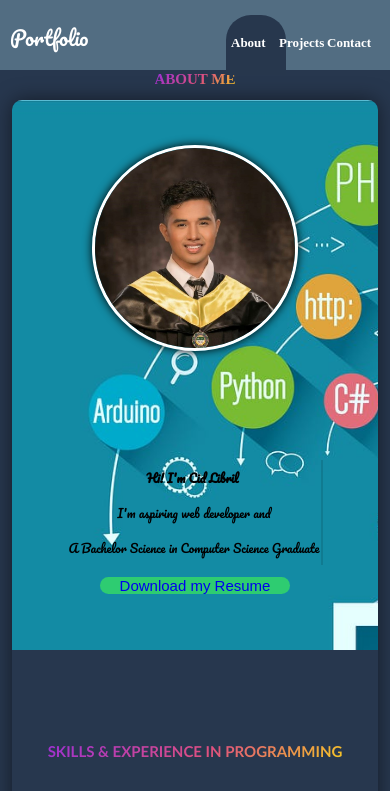
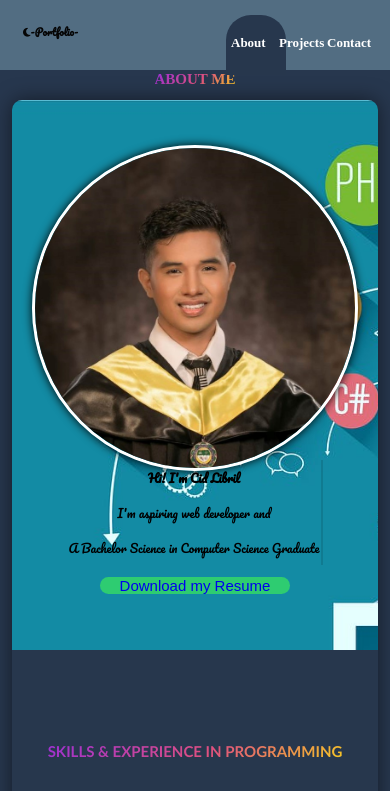
Before and after one commit to SidLD/Portfolio, a React (Create React App) app: page / in a window 390 px wide. Shown: the top 791 px of the page. Built offline with nearby package versions, Linux system fonts and the light colour scheme.

Commit message:
Add Theme Contet

```diff
--- a/src/App.css
+++ b/src/App.css
@@ -13,7 +13,6 @@ body{
   height: 100vh;
   color: red;
 }
-
 .root-layout header{
   background-color: #526D82;
   display: flex;
@@ -21,14 +20,7 @@ body{
   justify-content: space-between;
   padding: 20x auto;
   height: 70px;
-}
-.logo > a{
-  text-decoration: none;
-  font-size: 30px;
-  color: #fff;
-  padding: 10px 10px;
-  float: left;
-
+  /* position: sticky; */
 }
 nav{
   float: right;
@@ -60,6 +52,14 @@ nav{
   box-shadow: 0 -25px 0 0 #001f3f; /* This is where the magic happens!
 }
 */
+.logo{
+  display: flex;
+  flex-direction: column;
+  align-items: center;
+  text-align: center;
+  padding: 13px;
+  cursor: pointer;
+}
 .link{
   text-decoration: none;
   color: #fff;
@@ -123,7 +123,7 @@ nav{
   clip-path: polygon(0% 15%, 15% 15%, 15% 0%, 85% 0%, 85% 15%, 100% 15%, 100% 85%, 85% 85%, 85% 100%, 15% 100%, 15% 85%, 0% 85%)  ;
 }
 
-.profile-img img{
+/* .profile-img img{
   z-index: 1;
   width: 320px;
   height: 320px;
@@ -133,10 +133,8 @@ nav{
   margin-top: -75px;
   margin-bottom: 50px;
   transition-duration: 0.5s;
-  /* clip-path: polygon(2% 17%, 19% 84%, 50% 67%, 72% 85%, 99% 17%); */
   box-shadow: 0 0 10px 0 black;
-
-}
+} */
 .profile-img img:hover{
   transform: scale(1.1);
 }
@@ -185,7 +183,6 @@ nav{
   padding: 3rem 1rem;
   cursor: pointer;
   word-wrap: break-word;
-  border: 1px solid white;
   height: 230px;
   transition-duration: 0.5s;
 }
@@ -376,8 +373,9 @@ nav{
   color: black;
 }
 .logo-text{
+  text-decoration: none;
   font-family: 'Pacifico', cursive;
-  font-size: 30px  ;
+  font-size: 25px;
 }
 
 .typed {
@@ -457,6 +455,68 @@ nav{
   background-size: cover;
 }
 
+.switch {
+  position: relative;
+  display: inline-block;
+  width: 60px;
+  height: 10px;
+  /* left: 20px; */
+}
+
+/* Hide default HTML checkbox */
+.switch input {
+  opacity: 0;
+  width: 0;
+  height: 0;
+}
+
+/* The slider */
+.slider {
+  position: absolute;
+  cursor: pointer;
+  top: 0;
+  left: 0;
+  right: 0;
+  bottom: 0;
+  background-color: #ccc;
+  -webkit-transition: .4s;
+  transition: .4s;
+}
+
+.slider:before {
+  position: absolute;
+  content: "";
+  height: 8px;
+  width: 8px;
+  left: 13px;
+  bottom: 1px;
+  background-color: white;
+  -webkit-transition: .4s;
+  transition: .4s;
+}
+
+input:checked + .slider {
+  background-color: #2196F3;
+}
+
+input:focus + .slider {
+  box-shadow: 0 0 1px #2196F3;
+}
+
+input:checked + .slider:before {
+  -webkit-transform: translateX(26px);
+  -ms-transform: translateX(26px);
+  transform: translateX(26px);
+}
+
+/* Rounded sliders */
+.slider.round {
+  border-radius: 34px;
+}
+
+.slider.round:before {
+  border-radius: 50%;
+}
  @media screen and (max-width:1170px){
   .card{
     height: 110%;
@@ -471,7 +531,6 @@ nav{
     top: 60%;
   }
 }
-
 @media screen and (max-width:993px){
   .landing-page{
     padding: 0px;
@@ -559,11 +618,15 @@ nav{
     height: 5750px;
   }
 }
-
 @media screen and (max-width:576px){
   .ant-form{
     height: 450px;
     padding: 30px 20px;
+  }
+}
+@media screen and (max-width:490px) {
+  .project-box{
+    height: 350px;
   }
 }
 @media screen and (max-width:456px){
@@ -605,7 +668,6 @@ nav{
     height: 6900px;
   }
 }
-
 @media screen and (max-width:396px){
   .intro-title{
     font-size: 15px;
@@ -627,8 +689,8 @@ nav{
   }
 
   .logo-text{
-    font-size: 20px !important;
-    padding: 20px  10px!important;
+    font-size: 10px;
+    padding: 10px  10px;
   }
   .ant-form{
     top: 50%;
--- a/src/index.js
+++ b/src/index.js
@@ -3,12 +3,15 @@ import ReactDOM from 'react-dom/client';
 import App from './App';
 import reportWebVitals from './reportWebVitals';
 import './App.css';
+import ThemeContextProvider from './lib/ThemeContext';
 
 
 const root = ReactDOM.createRoot(document.getElementById('root'));
 root.render(
   <React.StrictMode>
+    <ThemeContextProvider>
       <App />
+    </ThemeContextProvider>
   </React.StrictMode>
 );
 
--- a/src/layout/RootLayout.js
+++ b/src/layout/RootLayout.js
@@ -1,7 +1,5 @@
-import { NavLink, Outlet, Link } from 'react-router-dom'
-// import NavigationPath from '../components/NavigationPath'
-
-// import logo from "../asset/icons8-portfolio-48.png"
+import { NavLink, Outlet } from 'react-router-dom'
+import { ThemeContext } from '../lib/ThemeContext';
 function RootLayout() {
   let prev = 'h'
   const slide = (e) => {
@@ -84,10 +82,18 @@ function RootLayout() {
     prev = e.target.id
   }
   return (
-    <div className="root-layout">
-       <header>
-          <div  className='logo'>
-              <Link to='/' className='logo-text'>Portfolio</Link>
+    <ThemeContext.Consumer>{(context) => {
+      const {toogleTheme, isLightTheme, light, dark } = context
+      const theme = isLightTheme ? light: dark;
+      return(
+        <div className="root-layout">
+        <header>
+          <div  className='logo' onClick={toogleTheme}>
+              <h1 style={{color:theme.projectColor}} className='logo-text'>
+                {!isLightTheme && <i className="fa-solid fa-moon"></i>}
+                -Portfolio-
+                {isLightTheme && <i className="fa-regular fa-sun"></i>}
+              </h1>
           </div>
             <nav>
                 <NavLink className="link" id='h' onClick={slide} to="">About</NavLink>
@@ -97,10 +103,12 @@ function RootLayout() {
             </nav>
        </header>
        <main>
-
         <Outlet />
        </main>
     </div>
+      )
+    }
+    }</ThemeContext.Consumer>
   )
 }
 
--- /dev/null
+++ b/src/lib/ThemeContext.js
@@ -0,0 +1,65 @@
+import React, { Component, createContext } from 'react'
+import cardBackgroundBlack from "../asset/cardBackground.jpg"
+import cardBackgroundLight from "../asset/backgroundLight.jpg"
+import profile from "../asset/crop.jpg"
+import profilePS from "../asset/ProfilePS.jpg"
+
+
+export const ThemeContext = createContext()
+
+export default class ThemeContextProvider extends Component {
+    state = {
+        isLightTheme: false,
+        light: {
+          profile:profilePS,
+          profileDesign: {
+            zIndex: "1",
+            width: "320px",
+            height: "320px",
+            position: "relative",
+            marginTop: "-75px",
+            marginBottom: "50px",
+            transitionDuration: "0.5s",
+          },
+          color: "#050505",
+          backgroundColor: "#f7f5f5",
+          skillBorder: "1px solid #050505",
+          cardBackgroundImg: cardBackgroundLight,
+          border: "1px solid white",
+          projectColor: "#ffff",
+        },
+        dark :{
+          profile: profile,
+          profileDesign: {
+            zIndex: "1",
+            width: "320px",
+            height: "320px",
+            position: "relative",
+            borderRadius: "50%",
+            border: "3px solid white",
+            marginTop: "-75px",
+            marginBottom: "50px",
+            transitionDuration: "0.5s",
+            boxShadow: "0 0 10px 0 black",
+          },
+          color: "#ffff",
+          skillBorder: "1px solid #ffff",
+          projectColor: "#050505",
+          backgroundColor: "#27374D",
+          cardBackgroundImg: cardBackgroundBlack,
+          border: "1px solid black"
+        }
+    }
+  toogleTheme = () => {
+    this.setState({
+      isLightTheme: !this.state.isLightTheme
+    })
+  }
+  render() {
+    return (
+      <ThemeContext.Provider value={{...this.state, toogleTheme:this.toogleTheme}}>
+        {this.props.children}
+      </ThemeContext.Provider>
+    )
+  }
+}
--- a/src/pages/About.jsx
+++ b/src/pages/About.jsx
@@ -1,91 +1,77 @@
 import React from 'react'
-import profile from "../asset/crop.jpg"
-import cardBackground from "../asset/cardBackground.jpg"
+import {ThemeContext} from '../lib/ThemeContext'
 function About() {
     const skills = [
         {
             title: "Full Stack Java & REST",
-      icon:<i className="fa-brands fa-java fa-xl"></i>,
+            icon: <i className="fa-brands fa-java fa-xl"></i>,
             description: " A full-stack Java developer is a web programmer who uses Java, a popular computer programming language. These professionals write code in all three layers of a web-based application: the front-end, the back-end and the database layer"
         },
         {
             title: "HTML",
-      icon:<i className="fa-brands fa-html5 fa-xl"></i>,
+            icon: <i className="fa-brands fa-html5 fa-xl"></i>,
             description: "The HyperText Markup Language or HTML is the standard markup language for documents designed to be displayed in a web browser."
         },
         {
             title: "CSS",
-      icon:<i className="fa-brands fa-css3-alt fa-xl"></i>,
+            icon: <i className="fa-brands fa-css3-alt fa-xl"></i>,
             description: "Cascading Style Sheets (CSS) is a simple mechanism for adding style (e.g., fonts, colors, spacing) to Web documents. "
         },
         {
             title: "Javascript",
-      icon:<i className="fa-brands fa-square-js fa-xl"></i>,
+            icon: <i className="fa-brands fa-square-js fa-xl"></i>,
             description: "JavaScript, often abbreviated as JS, is a programming language that is one of the core technologies of the World Wide Web, alongside HTML and CSS."
-    },
-    {
+        }, {
             title: "Reactjs",
-      icon:<i className="fa-brands fa-react fa-xl"></i>,
+            icon: <i className="fa-brands fa-react fa-xl"></i>,
             description: "The React. js framework is an open-source JavaScript framework and library developed by Facebook. It's used for building interactive user interfaces and web applications quickly and efficiently with significantly less code than you would with vanilla JavaScript"
-    },
-    {
+        }, {
             title: "Vuejs",
-      icon:<i className="fa-brands fa-vuejs fa-xl"></i>,
+            icon: <i className="fa-brands fa-vuejs fa-xl"></i>,
             description: "Vue.js is an open-source model–view–viewmodel front end JavaScript framework for building user interfaces and single-page applications. "
-    },
-    {
+        }, {
             title: "Expressjs",
-      icon:<i className="fa-brands fa-node"></i>,
+            icon: <i className="fa-brands fa-node"></i>,
             description: "Express.js, or simply Express, is a back end web application framework for building RESTful APIs with Node.js, released as free and open-source software under the MIT License."
-    },
-    {
+        }, {
             title: "PHP",
-      icon:<i className="fa-brands fa-php fa-xl"></i>,
+            icon: <i className="fa-brands fa-php fa-xl"></i>,
             description: "PHP is a server-side scripting language that is widely used for web development and business application. The open-source tools and high running speed make PHP one of the most preferred languages for creating interactive websites and web applications."
-    },
-    {
+        }, {
             title: "LARAVEL",
             icon: <i className="fa-brands fa-laravel fa-xl"></i>,
             description: "Laravel attempts to take the pain out of development by easing common tasks used in the majority of web projects, such as authentication, routing, sessions, and caching. Laravel aims to make the development process a pleasing one for the developer without sacrificing application functionality."
-    },
-    {
+        }, {
             title: "Python",
-      icon:<i className="fa-brands fa-python fa-xl"></i>,
+            icon: <i className="fa-brands fa-python fa-xl"></i>,
             description: "Python is a high-level, general-purpose programming language. Its design philosophy emphasizes code readability with the use of significant indentation via the off-side rule. Python is dynamically typed and garbage-collected."
-    },
-    {
+        }, {
             title: "Flask",
-      icon:<i className="fa-solid fa-flask fa-xl"></i>,
+            icon: <i className="fa-solid fa-flask fa-xl"></i>,
             description: "Flask is a micro web framework written in Python. It is classified as a microframework because it does not require particular tools or libraries. It has no database abstraction layer, form validation, or any other components where pre-existing third-party libraries provide common functions."
-    },
-    {
+        }, {
             title: "MongoDB",
             icon: <i className="fa-solid fa-server fa-xl"></i>,
             description: "MongoDB is a source-available cross-platform document-oriented database program. Classified as a NoSQL database program, MongoDB uses JSON-like documents with optional schemas. "
-    },
-    {
+        }, {
             title: "SQL",
-      icon:<i className="fa-solid fa-database fa-xl"></i>,
+            icon: <i className="fa-solid fa-database fa-xl"></i>,
             description: "Structured Query Language, is a domain-specific language used in programming and designed for managing data held in a relational database management system, or for stream processing in a relational data stream management system."
-    },
-    {
+        }, {
             title: "Postgressql",
-      icon:<i className="fa-sharp fa-solid fa-database fa-xl"></i>,
+            icon: <i className="fa-sharp fa-solid fa-database fa-xl"></i>,
             description: "It is a highly stable database management system, backed by more than 20 years of community development which has contributed to its high levels of resilience, integrity, and correctness."
-    },
-    {
+        }, {
             title: "Photoshop",
             icon: <i className="fa-solid fa-photo-film-music fa-xl"></i>,
             description: "Adobe Photoshop is a raster graphics editor developed and published by Adobe Inc. for Windows and macOS."
-    },
-    {
+        }, {
             title: "Illustrator",
             icon: <i className="fa-solid fa-photo-film-music fa-xl"></i>,
             description: "Adobe Illustrator is a vector graphics editor and design program developed and marketed by Adobe Inc."
-    },
-    {
+        }, {
             title: "Microsoft Office Skills",
-      icon:<i className="fa-brands fa-microsoft fa-xl"></i>,
+            icon: <i className="fa-brands fa-microsoft fa-xl"></i>,
             description: "Specific skills for programs like Excel or PowerPoint, especially for jobs that require sorting, analyzing and displaying data or creating and delivering presentations."
         },
 
@@ -93,24 +79,36 @@ function About() {
     ]
 
     return (
+        <ThemeContext.Consumer>{
+            (context) => {
+                const {isLightTheme, light, dark } = context
+                const theme = isLightTheme ? light: dark;
+                return (
                     <div className='about-me parallax' id='about'>
-
                         <h2 className='intro-title animate-charcter'>About Me</h2>
                         <div className='intro'>
-
-        <div className='card'>
+                            <div className='card' style={{backgroundColor: theme.backgroundColor}}>
                                 <div className="card-img">
-            <img src={cardBackground} alt='profile'/>
+                                    <img src={theme.cardBackgroundImg}
+                                        alt='profile'/>
                                 </div>
                                 <div className="landing-page">
                                     <div className="profile-img ">
-              <img src={profile} alt='profile' className='hover-underline-animation'/>
+                                        <img src={theme.profile}
+                                            alt='profile'
+                                            className='hover-underline-animation'
+                                            style={theme.profileDesign}
+                                            />
                                     </div>
                                     <div className="card-content container">
-              <h3 className='typed '> Hi! I'm Cid Libril <i className="fa-solid fa-hand-wave"></i></h3>
-              <p className='typed'>I'm aspiring web developer and </p>
+                                        <h3 className='typed '>
+                                            Hi! I'm Cid Libril
+                                            <i className="fa-solid fa-hand-wave"></i>
+                                        </h3>
+                                        <p className='typed'>I'm aspiring web developer and
+                                        </p>
                                         <p className='typed'>A Bachelor Science in Computer Science Graduate</p>
-              <a href="./resume.pdf" className='resume'  download>Download my Resume</a>
+                                        <a href="./resume.pdf" className='resume' download>Download my Resume</a>
                                     </div>
 
                                 </div>
@@ -127,29 +125,33 @@ function About() {
 
                                     <div className="skill-container">
 
-            {skills.map((skill, index)=>
-
-              <div className="skill-box" id={index} key={index}>
-
-                <div className="skill-title">
-                  <div className="skill-img ">
-                    {skill.icon}
+                                        {
+                                        skills.map((skill, index) =>
+                                        <div className="skill-box"
+                                            id={index}
+                                            key={index}
+                                            style={{border: theme.skillBorder}}
+                                            >
+                                            <div className="skill-title" >
+                                                <div className="skill-img " style={{color: theme.color}}>
+                                                    {skill.icon} </div>
+                                                <h3 className='hover-underline-animation' tyle={{color: theme.color}}>
+                                                    { skill.title }</h3>
                                             </div>
-                  <h3 className='hover-underline-animation'>{skill.title}</h3>
-                </div>
-                  <p className="skill-description ">{skill.description}</p>
-              </div>
-            )}
-
-        </div>
-      <ul>
-
-      </ul>
+                                            <p className="skill-description" style={{color: theme.color}}>
+                                                {skill.description}</p>
+                                        </div>)
+                                    } </div>
+                                    <ul></ul>
                                 </div>
                             </div>
                         </div>
                     </div>
                 )
             }
+        }</ThemeContext.Consumer>
+
+    )
+}
 
 export default About
```
Also changed, not shown: src/asset/ProfilePS.jpg (added), src/asset/backgroundLight.jpg (added). Lines whose indentation alone changed are shown as unchanged.
